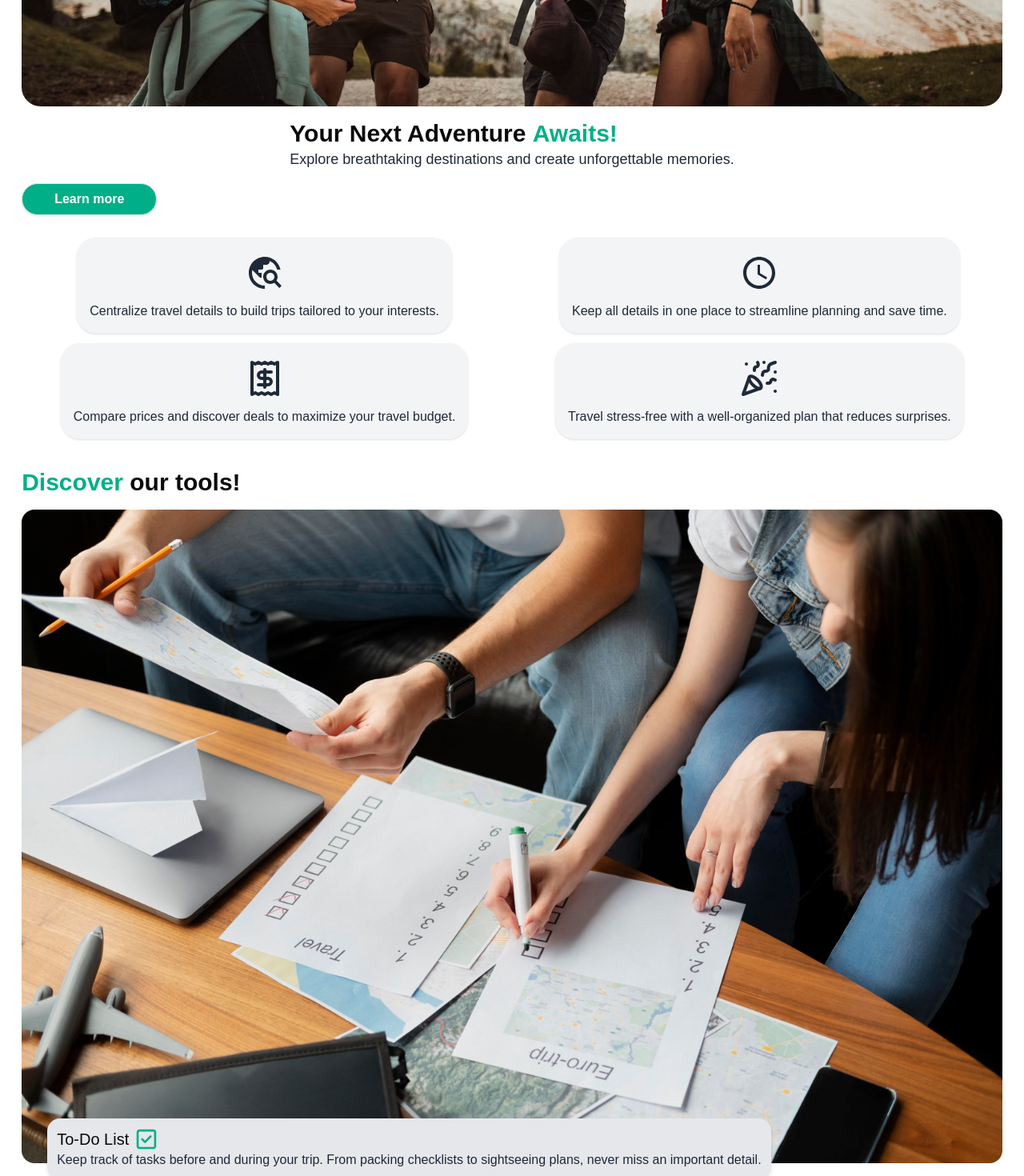
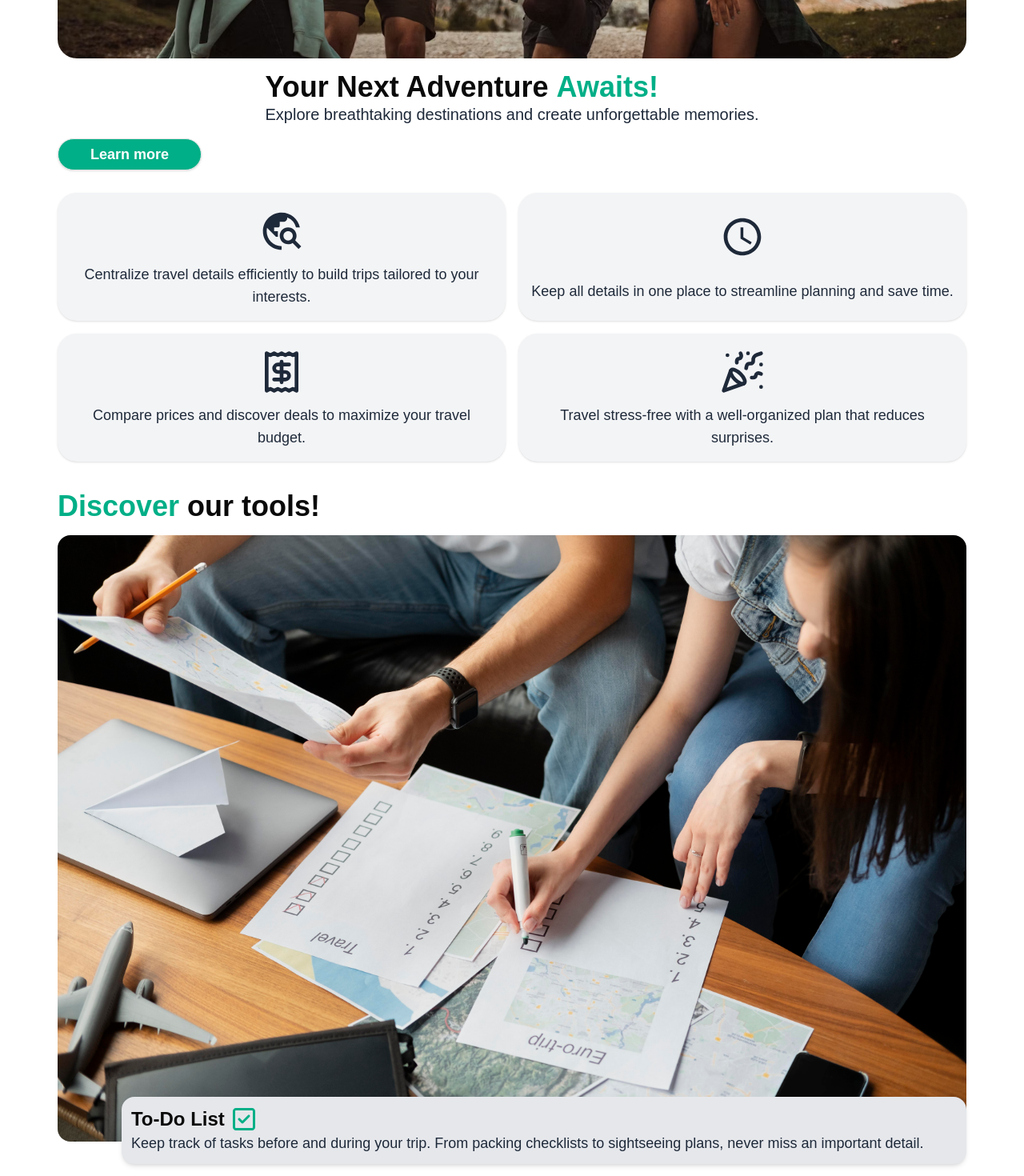
Before and after one commit to jp9141joao/easy-trip-prototype-v2, a React (Vite) app in the folder frontend/: page /home in a window 1280 px wide. Shown: the part 760-2230 px from the top of the page at 80% size. Built offline with nearby package versions, Linux system fonts and the light colour scheme.

Commit message:
feat: initial responsiveness implementation on home page

```diff
--- a/frontend/src/components/Footer.tsx
+++ b/frontend/src/components/Footer.tsx
@@ -32,12 +32,12 @@ export const Footer = () => {
 
     return (
         <div className="rounded-t-3xl bg-gray-100 dark:bg-gray-900">
-            <div className="grid place-items-start gap-5 mx-[1.7em] pt-8">
+            <div className="grid place-items-start gap-5 margin-x-page pt-8">
                 <div>
-                    <h1 className="text-3xl text-start font-extrabold  break-words">
+                    <h1 className="text-3xl sm:text-4xl text-start font-extrabold  break-words">
                         EASY TRIP
                     </h1>
-                    <h1 className="text-3xl text-start text-green-theme  font-semibold break-words">
+                    <h1 className="text-3xl sm:text-4xl text-start text-green-theme  font-semibold break-words">
                         <strong>
                             FAQ !
                         </strong>
@@ -55,10 +55,10 @@ export const Footer = () => {
                                     key={index}
                                     value={`item-${index + 1}`}
                                 >
-                                    <AccordionTrigger className="text-lg">
+                                    <AccordionTrigger className="text-lg sm:text-xl">
                                         { item.question }
                                     </AccordionTrigger>
-                                    <AccordionContent>
+                                    <AccordionContent className="sm:text-lg">
                                         { item.answer }
                                     </AccordionContent>
                                 </AccordionItem>
@@ -67,8 +67,8 @@ export const Footer = () => {
                     </Accordion>
                 </div>
                 <div className="w-full mt-2">
-                    <p className="text-lg text-center">
-                        ℗ Created by Joao Pedro de Paula.
+                    <p className="text-lg sm:text-xl text-center">
+                        © Created by Joao Pedro de Paula.
                     </p>
                 </div>
             </div>
--- a/frontend/src/components/HomePage/FeaturesSection.tsx
+++ b/frontend/src/components/HomePage/FeaturesSection.tsx
@@ -30,52 +30,47 @@ export const FeaturesSection = () => {
             title: 'To-Do List',
             description: 'Keep track of tasks before and during your trip. From packing checklists to sightseeing plans, never miss an important detail.',
             url: ImageToDoList,
-            icon: <FaRegSquareCheck className='icon-responsive text-green-theme' />
+            icon: <FaRegSquareCheck className='size-7 sm:size-8 text-green-theme' />
         },
         {
             title: 'Expenses',
             description: 'Easily record and categorize your travel expenses in one place. Stay within budget and make smarter financial decisions throughout your trip.',
             url: ImageExpense,
-            icon: <BiMoneyWithdraw className='icon-responsive text-green-theme' />
+            icon: <BiMoneyWithdraw className='size-7 sm:size-8 text-green-theme' />
         },
         {
             title: 'My Piggy Bank',
             description: 'Set savings goals and track your progress toward your dream trip. Make budgeting for travel easy and motivating.',
             url: ImagePiggyBank,
-            icon: <LuPiggyBank className='icon-responsive text-green-theme' />
+            icon: <LuPiggyBank className='size-7 sm:size-8 text-green-theme' />
         },
         {
             title: 'Itinerary',
             description: 'Create and customize your travel itinerary with ease. Organize activities, accommodations, and transport to maximize your experience.',
             url: ImageItinerary,
-            icon: <MdOutlineMap className='icon-responsive text-green-theme' />
+            icon: <MdOutlineMap className='size-7 sm:size-8 text-green-theme' />
         },
     ];
 
     return (
-        <div className="px-[1.7rem] my-4">
+        <div className="margin-x-page pt-4">
             <div>
-                <h1 className="text-3xl text-start font-semibold">
+                <h1 className="text-3xl sm:text-4xl text-start font-semibold">
                     <strong className='text-green-theme'>
                         Discover</strong> our tools!
                 </h1>
             </div>
-            <div className="grid my-4">
+            <div className="grid mt-4">
                 {
                     features.map((item: any, index: number) => (
                         <div
                             key={index}
                             className={`
-                                relative
-                                ${
-                                    index == 0 ? 'mb-[32vw] 2xs:mb-[30vw]' :
-                                    index == 1 ? 'mb-[39vw] 2xs:mb-[30vw]' :
-                                    index == 2 ? 'mb-[33vw] 2xs:mb-[24vw]' :
-                                    'mb-[30vw] 2xs:mb-[24vw]'
-                                }
+                                grid
+
                             `}
                         >
-                            <div className='relative'>
+                            <div >
                                 <img
                                     src={ item.url }
                                     alt={ item.title }
@@ -83,9 +78,9 @@ export const FeaturesSection = () => {
                                     className='rounded-2xl'
                                 />
                             </div>
-                            <div className='absolute bg-gray-200 dark:bg-gray-900 rounded-2xl shadow-md -mt-14 ml-8 p-3 z-50'>
+                            <div className='bg-gray-200 dark:bg-gray-900 rounded-2xl shadow-md -mt-14 mb-10 ml-8 sm:ml-20 p-3 z-50'>
                                 <div className='flex items-center gap-2'>
-                                    <h1 className="text-xl font-semibo">
+                                    <h1 className="text-xl sm:text-2xl font-semibold">
                                         { item.title}
                                     </h1>
                                     <span>
@@ -93,7 +88,7 @@ export const FeaturesSection = () => {
                                     </span>
                                 </div>
                                 <div>
-                                    <p className='text-gray-800 dark:text-gray-200'>
+                                    <p className='sm:text-lg text-gray-800 dark:text-gray-200'>
                                         { item.description }
                                     </p>
                                 </div>
--- a/frontend/src/components/HomePage/HeroSection.tsx
+++ b/frontend/src/components/HomePage/HeroSection.tsx
@@ -12,7 +12,7 @@ export const HeroSection = () => {
     }, []);
 
     return (
-        <div className="grid place-items-center items-center gap-4 py-5 px-[1.7rem]">
+        <div className="grid place-items-center items-center gap-4 py-5 margin-x-page">
             <div className="">
                 <img
                     src={ Image }
@@ -22,19 +22,19 @@ export const HeroSection = () => {
                 />
             </div>
             <div className="text-start">
-                <h1 className="text-3xl font-semibold">
+                <h1 className="text-3xl sm:text-4xl font-semibold">
                     Your Next Adventure <strong className="text-green-theme">
                                             Awaits!
                                         </strong>
                 </h1>
-                <p className="text-lg text-gray-800 dark:text-gray-200 break-words">
+                <p className="text-lg sm:text-xl text-gray-800 dark:text-gray-200 break-words">
                     Explore breathtaking destinations and create unforgettable memories.
                 </p>
             </div>
             <div className="w-full items-left">
                 <Button
                     size={"xl"}
-                    className="text-base font-semibold"
+                    className="text-base sm:text-lg font-semibold"
                     onClick={() => {
                         window.scrollTo({
                             top: document.documentElement.scrollHeight,
@@ -45,28 +45,28 @@ export const HeroSection = () => {
                     Learn more
                 </Button>
             </div>
-            <div className="w-full grid place-items-center items-center grid-cols-2 gap-3 pt-3">
+            <div className="w-full grid place-items-center items-center grid-cols-2 gap-3 xs:gap-4 pt-3">
                 <div className="card-layout">
-                    <MdOutlineTravelExplore className="size-12 my-2"/>
-                    <p className="text-center p-1">
-                        Centralize travel details to build trips tailored to your interests.
+                    <MdOutlineTravelExplore className="size-12 sm:size-14 my-2"/>
+                    <p className="sm:text-lg text-center p-1">
+                        Centralize travel details efficiently to build trips tailored to your interests.
                     </p>
                 </div>
                 <div className="card-layout">
-                    <MdOutlineAccessTime className="size-12 my-2"/>
-                    <p className="text-center p-1">
+                    <MdOutlineAccessTime className="size-12 sm:size-14 my-2"/>
+                    <p className="sm:text-lg text-center p-1">
                         Keep all details in one place to streamline planning and save time.
                     </p>
                 </div>
                 <div className="card-layout">
-                    <LuReceipt className="size-12 my-2"/>
-                    <p className="text-center p-1">
+                    <LuReceipt className="size-12 sm:size-14 my-2"/>
+                    <p className="sm:text-lg text-center p-1">
                         Compare prices and discover deals to maximize your travel budget.
                     </p>
                 </div>
                 <div className="card-layout">
-                    <LuPartyPopper className="size-12 my-2"/>
-                    <p className="text-center p-1">
+                    <LuPartyPopper className="size-12 sm:size-14 my-2"/>
+                    <p className="sm:text-lg text-center p-1">
                         Travel stress-free with a well-organized plan that reduces surprises.
                     </p>
                 </div>
--- a/frontend/src/components/Navbar.tsx
+++ b/frontend/src/components/Navbar.tsx
@@ -22,19 +22,19 @@ export const Navbar = () => {
     ];
 
     return (
-        <header className="w-full grid my-2 font-semibold px-[0.7em]">
+        <header className="w-full grid my-2 font-semibold px-[0.7em] sm:px-[1.1em]">
             <nav className="w-full flex justify-between center">
                 <div className="flex gap-1 items-center">
                     <span
-                        className="block bg-green-theme h-[1.7em] xs:h-[1.9em] lg:h-[2em] w-1"
+                        className="block bg-green-theme h-[1.7em] sm:h-[1.9em] lg:h-[2em] w-1"
                     />
-                    <h1 className="text-2xl sm:text-xl lg:text-2xl">
+                    <h1 className="text-2xl lg:text-2xl">
                         Easy Trip
                     </h1>
                 </div>
                 <div className="flex items-center gap-1 lg:gap-5">
                     <div
-                        className="hidden sm:flex sm:gap-5 lg:gap-7 items-center"
+                        className="hidden sm:flex sm:gap-4 lg:gap-7 items-center"
                     >
                         {
                             navItems.map((item: any, index: number) => (
--- a/frontend/src/index.css
+++ b/frontend/src/index.css
@@ -15,11 +15,15 @@
 }
 
 .icon-responsive {
-  @apply size-7;
+  @apply size-7 sm:size-8;
 }
 
 .card-layout {
   @apply grid place-items-center h-full bg-gray-100 dark:bg-gray-800 text-gray-800 dark:text-gray-200 rounded-3xl p-3 shadow-sm;
+}
+
+.margin-x-page {
+  @apply mx-[1.7em] sm:px-[2.8em]
 }
 
 :root {
```
Also changed, not shown: frontend/src/components/HomePage/PopularPlaces.tsx (+13 -10 lines).
